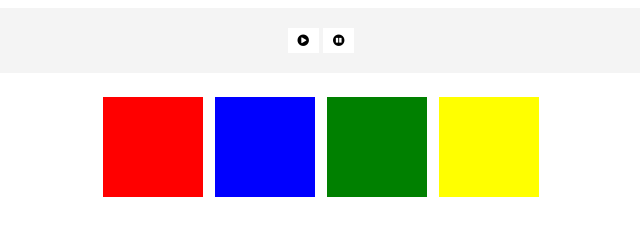
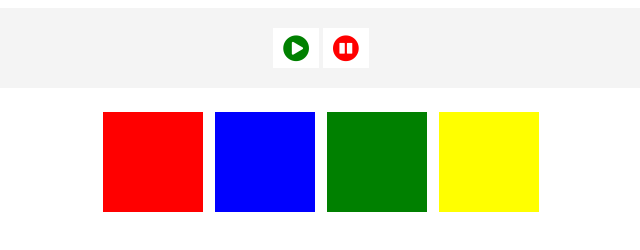
Before and after one commit to WebDevTuts/animejs_sandbox, a plain HTML site: page index.html in a window 1280 px wide. Shown: the whole page, without its empty margins (319-959 px from the left). Drawn offline with nearby package versions, Linux system fonts and the light colour scheme.

Commit message:
Add styles for font-awesome icons

```diff
--- a/style.css
+++ b/style.css
@@ -14,6 +14,18 @@
   background: #fff;
   padding: 5px 10px;
   border: 0;
+}
+
+#btns .fa {
+  font-size: 30px;
+}
+
+#btns .fa-play-circle {
+  color: green;
+}
+
+#btns .fa-pause-circle {
+  color: red;
 }
 
 .box {
```
